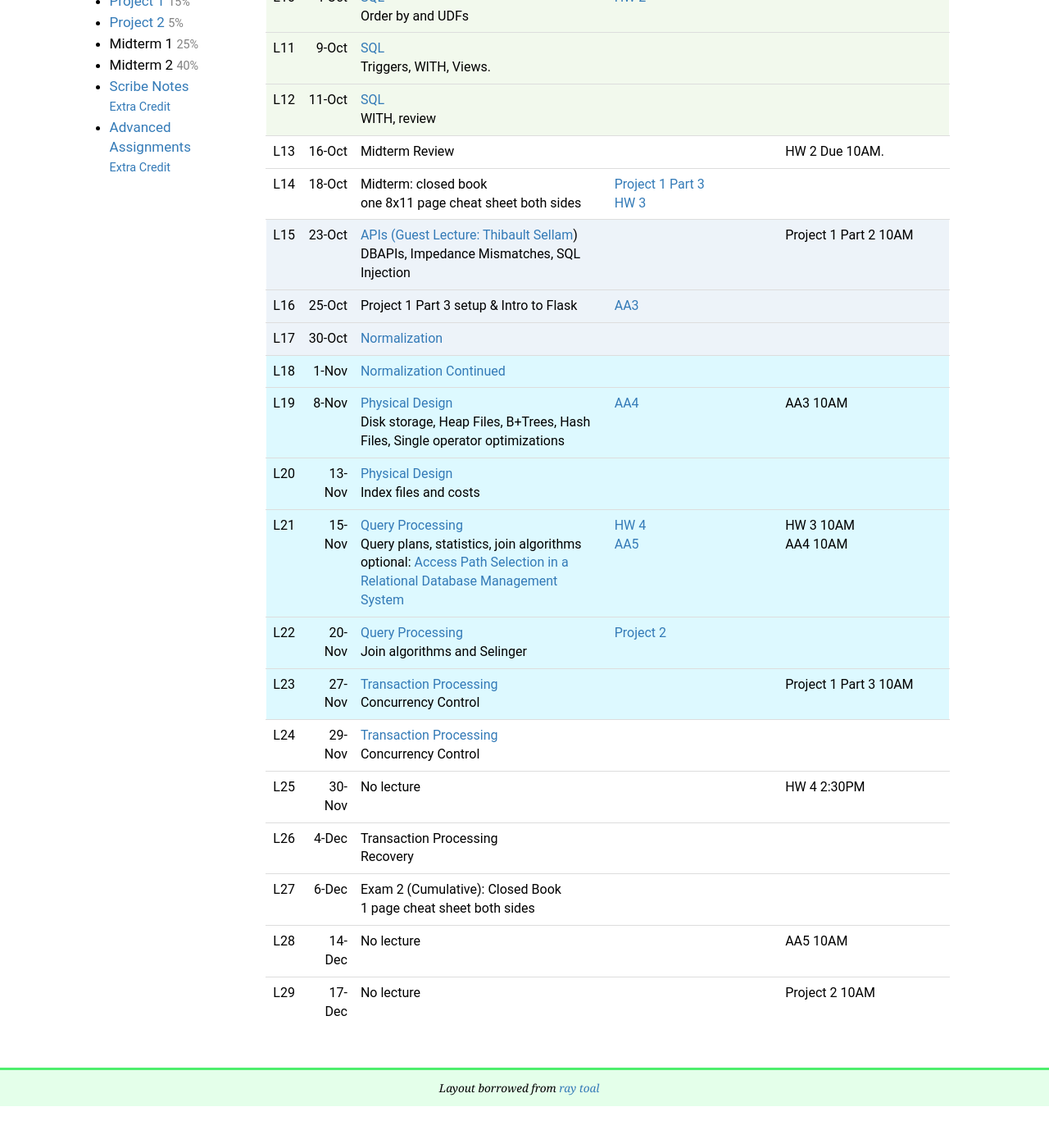
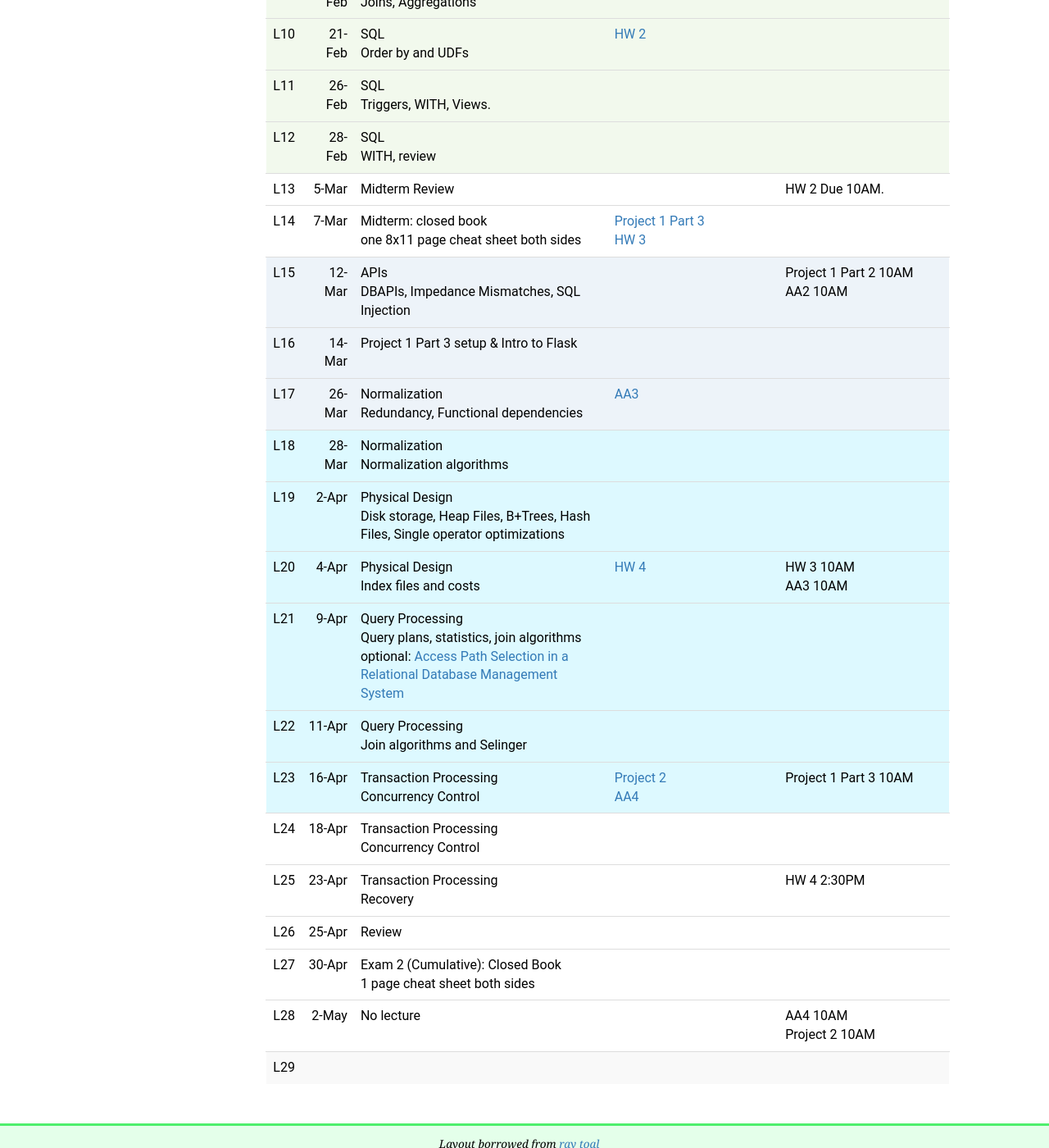
Before and after one commit to amitashukla/w4111.github.io-1, a Jekyll site: the page built from index.md, in a window 1280 px wide and 1400 px high, scrolled down 1494 px. Shown: the whole window at 82% size. Built offline with Jekyll 4.4.1, drawn with Linux system fonts in a browser that asks for light colours; before the commit the page ends 2843 px from its top, so only the background shows below that; some of the changed text lies outside the part shown.

Commit message:
lazy commit msg

```diff
--- a/_data/schedule.csv
+++ b/_data/schedule.csv
@@ -1,30 +1,30 @@
 color,date,slug,title,lshow,link,readings,optional,assigned,ashow,due,dshow
-white,4-Sep,Intro,,1,https://w4111.github.io/files/lectures/lec1.pdf,Chapter 1,,"<a href=""https://github.com/w4111/hw0"">HW 0</a>",1,,
-#e7f8ff,6-Sep,Entity-Relationship Modeling,ER Modeling,1,https://w4111.github.io/files/lectures/lec2.pdf,Chapter 2,,"<a href=""https://github.com/w4111/hw1"">HW 1</a><br/><a href=""https://github.com/w4111/project1"">Project 1 Part 1.</a> <br/>LOOK FOR TEAMMATE",,"HW 0 Fri 9/7 10AM<br/>You will receive a 0 in this class if HW0 not completed on time -- no exceptions<br/><br/><a href=""https://goo.gl/forms/ail3TK0sNpRi7qFR2"">Deadline to sign up for proj1 matching system</a> 9/7 10AM est",1
-#e7f8ff,11-Sep,Entity-Relationship Modeling + Nonrelational Models,"More constraints, using ER models",1,https://w4111.github.io/files/lectures/lec3.pdf,Chapter 2,,,,,
-#e7f8ff,13-Sep,Relational Model,Dawn before time: non relational models.,1,https://w4111.github.io/files/lectures/lec4.pdf,Chapter 3,"optional: <a href=""./reading/goesaroundcomesaround.pdf"">What goes around comes around</a><br/>optional: <a href=""https://highlyscalable.wordpress.com/2012/03/01/nosql-data-modeling-techniques/"">NoSQL data modeling techniques</a>","<a href=""https://github.com/w4111/advanced/"">AA1</a>",,Formed team for Project 1 (no deliverable)<br/><br/>HW 1 Part 1 (ER diagram) 10AM (digital copy),
-#e7f8ff,18-Sep,Relational Model,ER and Relational Review.,1,https://w4111.github.io/files/lectures/lec5.pdf,Chapter 3,"optional: <a href=""./reading/goesaroundcomesaround.pdf"">What goes around comes around</a>",,,Project 1 Part 1 approval phase ,
-#e7f8ff,20-Sep,Relational Model,Intro to Relational Algebra,1,https://w4111.github.io/files/lectures/lec6.pdf,Chapter 3,"optional: <a href=""./reading/codd.pdf"">Original Relational Model paper</a>",,,Project 1 Part 1 approval phase ,
-#f2f9ed,25-Sep,Relational Algebra,,1,https://w4111.github.io/files/lectures/lec7.pdf,,<a href='https://w4111.github.io/files/lectures/lec7.5.pdf'>Start of SQL</a>,,,Project 1 Part 1 approval phase <br/><br/>HW1 Part 2 Schema 10AM ,
-#f2f9ed,27-Sep,SQL,"ER to Relational, supplemental notes",1,https://w4111.github.io/files/lectures/lec8.pdf,Sections 4.1 and 4.2,,"<a href=""https://github.com/w4111/project1"">Project 1 Part 2.</a> ",,Project 1 Part 1  10AM digital copy<br/>AA1 10AM,
-#f2f9ed,2-Oct,"SQL (joins, aggregations)",,1,https://w4111.github.io/files/lectures/lec9.pdf,,,,,,
-#f2f9ed,4-Oct,SQL,Order by and UDFs,1,https://w4111.github.io/files/lectures/lec10.pdf,"Chapter 5<br/><a href=""https://github.com/w4111/syllabus/blob/master/lectures/lec11.pdf"">Aggregation Slides</a>",,"<a href=""https://github.com/w4111/HW2/"">HW 2</a>",,,
-#f2f9ed,9-Oct,SQL,"Triggers, WITH, Views.",1,https://w4111.github.io/files/lectures/lec11.pdf,"Chapter 5<br/><a href=""https://github.com/w4111/syllabus/blob/master/reading/midterm1-practice1.pdf"">Midterm Practice 1</a><br/><a href=""https://github.com/w4111/syllabus/blob/master/reading/midterm1-practice2.pdf"">Midterm Practice 2</a>",,,,,
-#f2f9ed,11-Oct,SQL,"WITH, review",1,https://w4111.github.io/files/lectures/lec12.pdf,"Chapter 5<br/>(optional)<a href=""https://github.com/w4111/syllabus/blob/master/reading/triggerman.pdf"">Scalable Trigger support</a>",,,,,
-white,16-Oct,Midterm Review,,,,,,,,HW 2 Due 10AM.,
-white,18-Oct,Midterm: closed book,one 8x11 page cheat sheet both sides,,,,,"<a href=""https://github.com/w4111/project1/blob/master/part3.md"">Project 1 Part 3</a><br/><a href=""https://github.com/w4111/hw3"">HW 3</a>",,,
-#edf3f9,23-Oct,APIs (Guest Lecture: <a href='http://sellam.me'>Thibault Sellam</a>),"DBAPIs, Impedance Mismatches, SQL Injection",1,https://w4111.github.io/files/lectures/lec15.pdf,Chapter 6,,,,Project 1 Part 2 10AM,
-#edf3f9,25-Oct,Project 1 Part 3 setup & Intro to Flask,,,https://w4111.github.io/files/lectures/lec16.pdf,Chapter 19 except 19.8 (you do need to know 3NF at the level of lecture),,"<a href=""https://github.com/w4111/advanced/tree/master/databass"">AA3</a>",,,
-#edf3f9,30-Oct,Normalization,,1,https://w4111.github.io/files/lectures/lec17.pdf,Chapter 8 (level of detail covered in class),,,,,
-#ddf9ff,1-Nov,Normalization Continued,,1,https://w4111.github.io/files/lectures/lec17.pdf,,,,,,
-#ddf9ff,8-Nov,Physical Design,"Disk storage, Heap Files, B+Trees, Hash Files, Single operator optimizations",1,https://w4111.github.io/files/lectures/lec19.pdf,,,"<a href=""https://github.com/w4111/advanced/tree/master/databass"">AA4</a>",,AA3  10AM,
-#ddf9ff,13-Nov,Physical Design,Index files and costs,1,https://w4111.github.io/files/lectures/lec19.pdf,Chapter 12 (level of detail covered in class),,,,,
-#ddf9ff,15-Nov,Query Processing,"Query plans, statistics, join algorithms",1,https://w4111.github.io/files/lectures/lec21.pdf,Chapter 12 (level of detail covered in class),"optional: <a href=""./reading/selinger.pdf"">Access Path Selection in a Relational Database Management System</a>","<a href=""https://github.com/w4111/hw4"">HW 4</a><br/><a href=""https://github.com/w4111/advanced/tree/master/databass"">AA5</a>",,HW 3 10AM<br/>AA4  10AM,
-#ddf9ff,20-Nov,Query Processing,Join algorithms and Selinger,1,https://w4111.github.io/files/lectures/lec21.pdf,"Chapter 16 (level of detail covered in class). Ignore 16.5, 16.6.",,"<a href=""https://github.com/w4111/project2"">Project 2</a>",,,
-#ddf9ff,27-Nov,Transaction Processing,Concurrency Control,1,https://w4111.github.io/files/lectures/lec23.pdf,"Chapter 16 (level of detail covered in class). Ignore 16.5, 16.6.",,,,Project 1 Part 3 10AM,
-white,29-Nov,Transaction Processing,Concurrency Control,1,https://w4111.github.io/files/lectures/lec23.pdf,,,,,,
-white,30-Nov,No lecture,,,,,,,,HW 4 2:30PM,
-white,4-Dec,Transaction Processing,Recovery,,https://w4111.github.io/files/lectures/lec25.pdf,,,,,,
-white,6-Dec,Exam 2 (Cumulative): Closed Book,1 page cheat sheet both sides,,,,,,,,
-white,14-Dec,No lecture,,,,,,,,AA5 10AM,
-white,17-Dec,No lecture,,,,,,,,Project 2 10AM,
+white,22-Jan,Intro,,,,Chapter 1,,"<a href=""https://github.com/w4111/hw0"">HW 0</a>",1,,
+#e7f8ff,24-Jan,Entity-Relationship Modeling,ER Modeling,,,Chapter 2,,"<a href=""https://github.com/w4111/hw1"">HW 1</a><br/><a href=""https://github.com/w4111/project1"">Project 1 Part 1.</a> <br/>LOOK FOR TEAMMATE",,"HW 0 Fri 1/25 10AM<br/>You will receive a 0 in this class if HW0 not completed on time -- no exceptions<br/><br/><a href=""https://goo.gl/forms/CknYEVX8zqY20gAC3"">Deadline to sign up for proj1 matching system</a> 1/25 10AM est",1
+#e7f8ff,29-Jan,Entity-Relationship Modeling + Nonrelational Models,"More constraints, using ER models",,,Chapter 2,,,,,
+#e7f8ff,31-Jan,Relational Model,Dawn before time: non relational models.,,,Chapter 3,"optional: <a href=""./reading/goesaroundcomesaround.pdf"">What goes around comes around</a><br/>optional: <a href=""https://highlyscalable.wordpress.com/2012/03/01/nosql-data-modeling-techniques/"">NoSQL data modeling techniques</a>","<a href=""https://github.com/w4111/advanced/"">AA1</a>",,Formed team for Project 1 (no deliverable)<br/><br/>HW 1 Part 1 (ER diagram) 10AM (digital copy),
+#e7f8ff,5-Feb,Relational Model,ER and Relational Review.,,,Chapter 3,"optional: <a href=""./reading/goesaroundcomesaround.pdf"">What goes around comes around</a>",,,Project 1 Part 1 approval phase ,
+#e7f8ff,7-Feb,Relational Model,Intro to Relational Algebra,,,Chapter 3,"optional: <a href=""./reading/codd.pdf"">Original Relational Model paper</a>",,,Project 1 Part 1 approval phase ,
+#f2f9ed,12-Feb,Relational Algebra,,,,,<a href='https://w4111.github.io/files/lectures/lec7.5.pdf'>Start of SQL</a>,,,Project 1 Part 1 approval phase <br/><br/>HW1 Part 2 Schema 10AM ,
+#f2f9ed,14-Feb,SQL,"ER to Relational, supplemental notes",,,Sections 4.1 and 4.2,,"<a href=""https://github.com/w4111/project1"">Project 1 Part 2.</a> <br/><a href=""https://github.com/w4111/advanced/tree/master/databass"">AA2</a>",,Project 1 Part 1  10AM digital copy<br/>AA1 10AM,
+#f2f9ed,19-Feb,SQL ,"Joins, Aggregations",,,,,,,,
+#f2f9ed,21-Feb,SQL,Order by and UDFs,,,"Chapter 5<br/><a href=""https://github.com/w4111/syllabus/blob/master/lectures/lec11.pdf"">Aggregation Slides</a>",,"<a href=""https://github.com/w4111/HW2/"">HW 2</a>",,,
+#f2f9ed,26-Feb,SQL,"Triggers, WITH, Views.",,,"Chapter 5<br/><a href=""https://github.com/w4111/syllabus/blob/master/reading/midterm1-practice1.pdf"">Midterm Practice 1</a><br/><a href=""https://github.com/w4111/syllabus/blob/master/reading/midterm1-practice2.pdf"">Midterm Practice 2</a>",,,,,
+#f2f9ed,28-Feb,SQL,"WITH, review",,,"Chapter 5<br/>(optional)<a href=""https://github.com/w4111/syllabus/blob/master/reading/triggerman.pdf"">Scalable Trigger support</a>",,,,,
+white,5-Mar,Midterm Review,,,,,,,,HW 2 Due 10AM.,
+white,7-Mar,Midterm: closed book,one 8x11 page cheat sheet both sides,,,,,"<a href=""https://github.com/w4111/project1/blob/master/part3.md"">Project 1 Part 3</a><br/><a href=""https://github.com/w4111/hw3"">HW 3</a>",,,
+#edf3f9,12-Mar,APIs ,"DBAPIs, Impedance Mismatches, SQL Injection",,,Chapter 6,,,,Project 1 Part 2 10AM<br/>AA2 10AM,
+#edf3f9,14-Mar,Project 1 Part 3 setup & Intro to Flask,,,,,,,,,
+#edf3f9,26-Mar,Normalization,"Redundancy, Functional dependencies",,,,,"<a href=""https://github.com/w4111/advanced/blob/master/window.md"">AA3</a>",,,
+#ddf9ff,28-Mar,Normalization ,Normalization algorithms,,,,,,,,
+#ddf9ff,2-Apr,Physical Design,"Disk storage, Heap Files, B+Trees, Hash Files, Single operator optimizations",,,,,,,,
+#ddf9ff,4-Apr,Physical Design,Index files and costs,,,Chapter 12 (level of detail covered in class),,"<a href=""https://github.com/w4111/hw4"">HW 4</a>",,HW 3 10AM<br/>AA3  10AM,
+#ddf9ff,9-Apr,Query Processing,"Query plans, statistics, join algorithms",,,Chapter 12 (level of detail covered in class),"optional: <a href=""./reading/selinger.pdf"">Access Path Selection in a Relational Database Management System</a>",,,,
+#ddf9ff,11-Apr,Query Processing,Join algorithms and Selinger,,,"Chapter 16 (level of detail covered in class). Ignore 16.5, 16.6.",,,,,
+#ddf9ff,16-Apr,Transaction Processing,Concurrency Control,,,"Chapter 16 (level of detail covered in class). Ignore 16.5, 16.6.",,"<a href=""https://github.com/w4111/project2"">Project 2</a><br/><a href=""https://github.com/w4111/advanced/"">AA4</a>",,Project 1 Part 3 10AM,
+white,18-Apr,Transaction Processing,Concurrency Control,,,,,,,,
+white,23-Apr,Transaction Processing,Recovery,,,,,,,HW 4 2:30PM,
+white,25-Apr,Review,,,,,,,,,
+white,30-Apr,Exam 2 (Cumulative): Closed Book,1 page cheat sheet both sides,,,,,,,,
+white,2-May,No lecture,,,,,,,,AA4 10AM<br/>Project 2 10AM,
+,,,,,,,,,,,
--- a/_includes/index_left.md
+++ b/_includes/index_left.md
@@ -14,24 +14,13 @@
 
 * [Eugene Wu](http://www.eugenewu.net) <small>Instructor</small>
   <small>Tues 5:30 in 421 Mudd</small>
-* Felipe Rocha <small>IA</small> <small>([email](mailto:felipe.rocha@columbia.edu))</small><br>
-  <small>Wed 2:00-4:00 in [TA room](https://ia.cs.columbia.edu/tamap.shtml)</small>
-* Amita Shukla <small>IA</small>
-  <small>Thurs 1:30-4 in [TA room](https://ia.cs.columbia.edu/tamap.shtml)</small>
-* Amit Bhat <small>IA</small>
-  <small>Tue 11:30-1:30 in [TA room](https://ia.cs.columbia.edu/tamap.shtml)</small>
-* Ivy Chen <small>IA</small>
-  <small>Mon 2:30-4:30 in [TA room](https://ia.cs.columbia.edu/tamap.shtml)</small>
-* Zhijian <small>(Chih-Chi’an)</small> Jiang <small>IA</small>
-  <small>Tue 2:00-4:00 in [TA room](https://ia.cs.columbia.edu/tamap.shtml)</small>
-* Mayank Saxena <small>IA</small>
-  <small>Fri 3:00-5:00 in [TA room](https://ia.cs.columbia.edu/tamap.shtml)</small>
+* TBA <small>IA</small> <small>([email](#))</small><br>
+  <small> in [TA room](https://ia.cs.columbia.edu/tamap.shtml)</small>
 
 #### Prereqs
 
 * Required: Students are expected to be comfortable with data structures and Python.
 * Required: COMS W3134, COMS W3137, or COMS W3136
-
 
 #### Grading
 
```
Also changed, not shown: other parts of _includes/index_left.md (+3 -3 lines).
